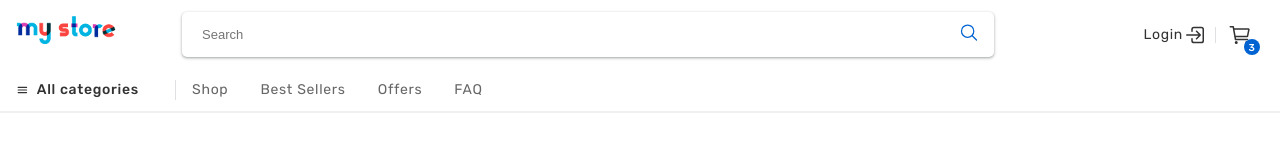
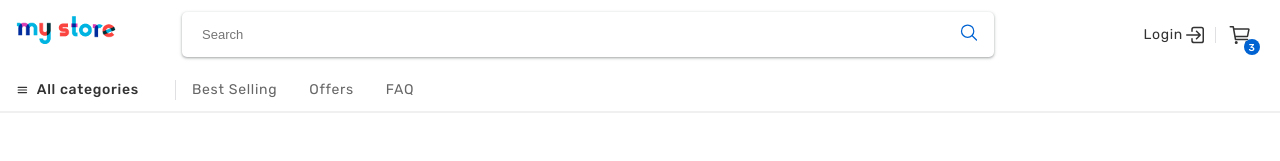
Before and after one commit to yousef-bigdeli/my-store, a React (Create React App) app: page / in a window 1280 px wide. Shown: the top 161 px of the page. Built offline with nearby package versions, Linux system fonts and the light colour scheme.

Commit message:
refactor: Change navigation menu links

```diff
--- a/src/components/Header/Navigation/Navigation.jsx
+++ b/src/components/Header/Navigation/Navigation.jsx
@@ -1,4 +1,5 @@
 import { useState } from "react";
+import { NavLink } from 'react-router-dom';
 import Categories from "./Categories";
 
 import styles from "./Navigation.module.scss";
@@ -6,9 +7,8 @@ import logo from "../../../assets/images/logo.png";
 import { IoMenu } from "react-icons/io5";
 
 const menuItems = [
-  { title: "Shop", to: "/shop" },
-  { title: "Best Sellers", to: "/best-sellers" },
-  { title: "Offers", to: "/offers" },
+  { title: "Best Selling", to: "/best-selling" },
+  { title: "Offers", to: "/offer" },
   { title: "FAQ", to: "/faq" },
 ];
 
@@ -25,7 +25,7 @@ const Navigation = ({ isShow = false, showMenuHandler }) => {
             data-id="nav-item"
           >
             {/* TODO: Change link with react router */}
-            <a href={item.to}>{item.title}</a>
+            <NavLink to={item.to}>{item.title}</NavLink>
           </li>
         ))}
       </ul>
```
